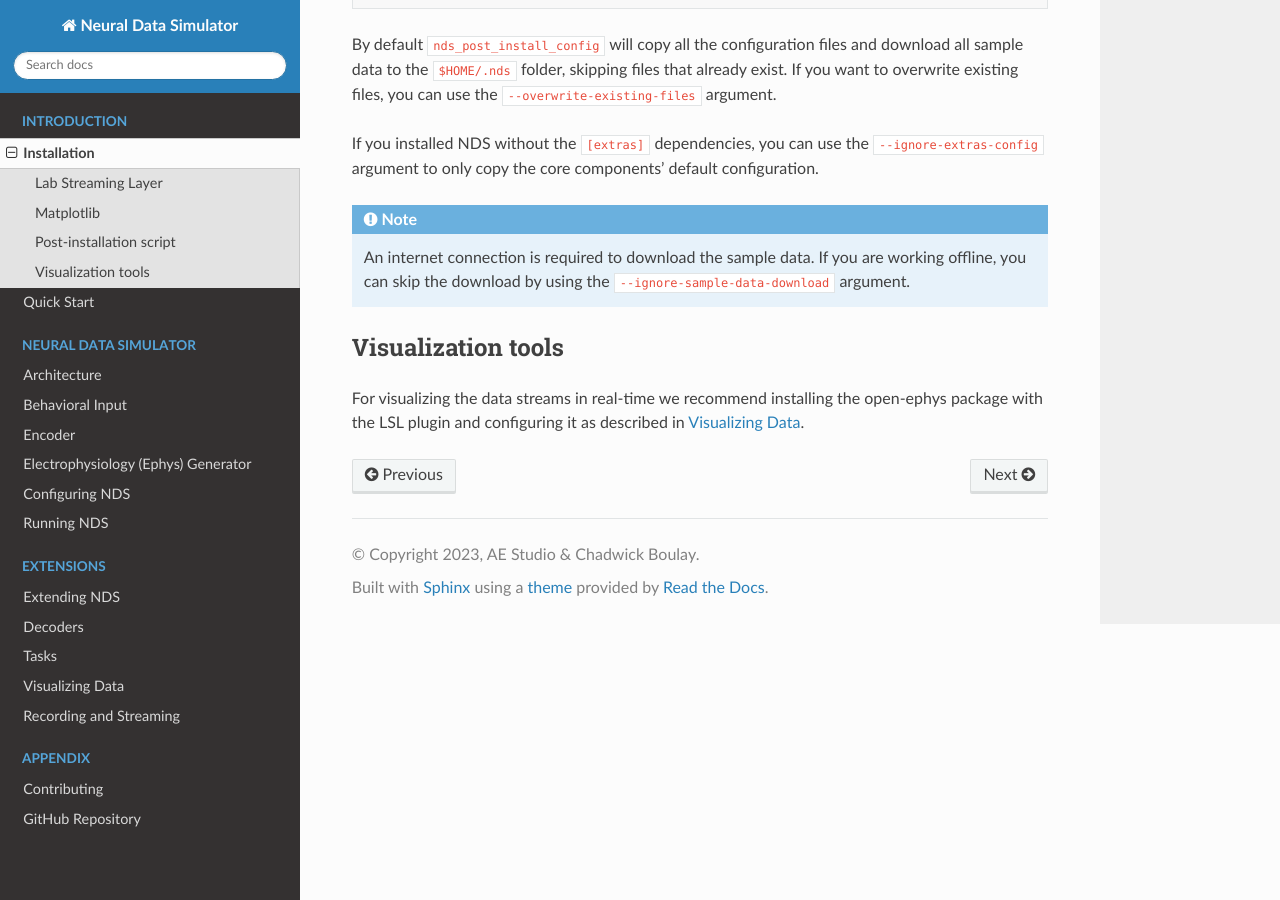
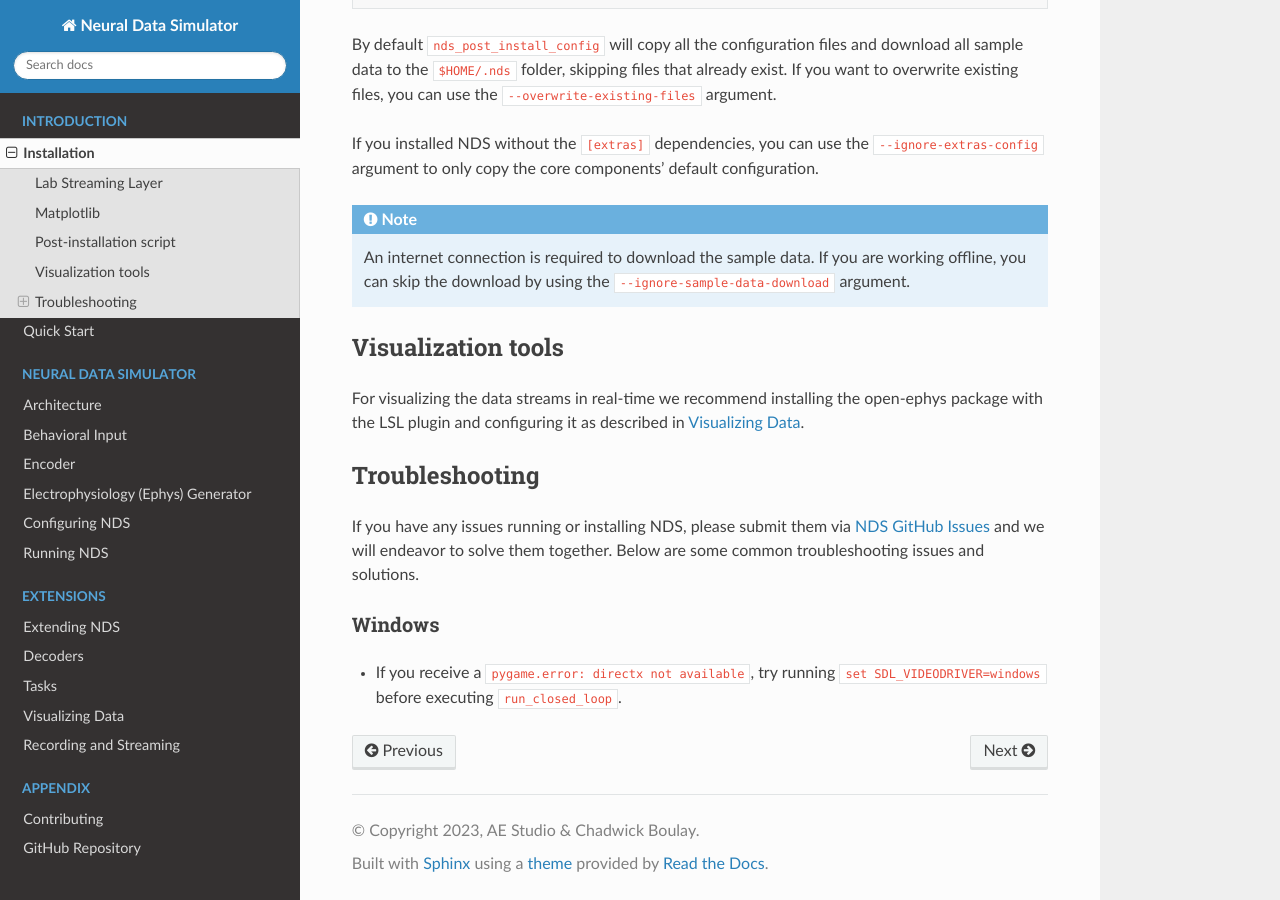
Before and after one commit to agencyenterprise/neural-data-simulator, a Sphinx documentation site: the page built from docs/source/installation.md, in a window 1280 px wide and 900 px high, scrolled down 1869 px. Built offline with Sphinx 7.4.7 and the Read the Docs theme 2.0.0, drawn with Linux system fonts in a browser that asks for light colours; pages that are not in the unit, such as notebooks, are missing from menus.

Commit message:
Add installation troubleshooting to README (#9)

```diff
--- a/docs/source/installation.md
+++ b/docs/source/installation.md
@@ -74,3 +74,13 @@ An internet connection is required to download the sample data. If you are worki
 ## Visualization tools
 
 For visualizing the data streams in real-time we recommend installing the open-ephys package with the LSL plugin and configuring it as described in [Visualizing Data](visualization.md).
+
+
+## Troubleshooting
+
+If you have any issues running or installing NDS, please submit them via [NDS GitHub Issues](https://github.com/agencyenterprise/neural-data-simulator/issues) and we will endeavor to solve them together.
+Below are some common troubleshooting issues and solutions.
+
+### Windows
+
+- If you receive a `pygame.error: directx not available`, try running `set SDL_VIDEODRIVER=windows` before executing `run_closed_loop`.
```
Also changed, not shown: 1 other file.
